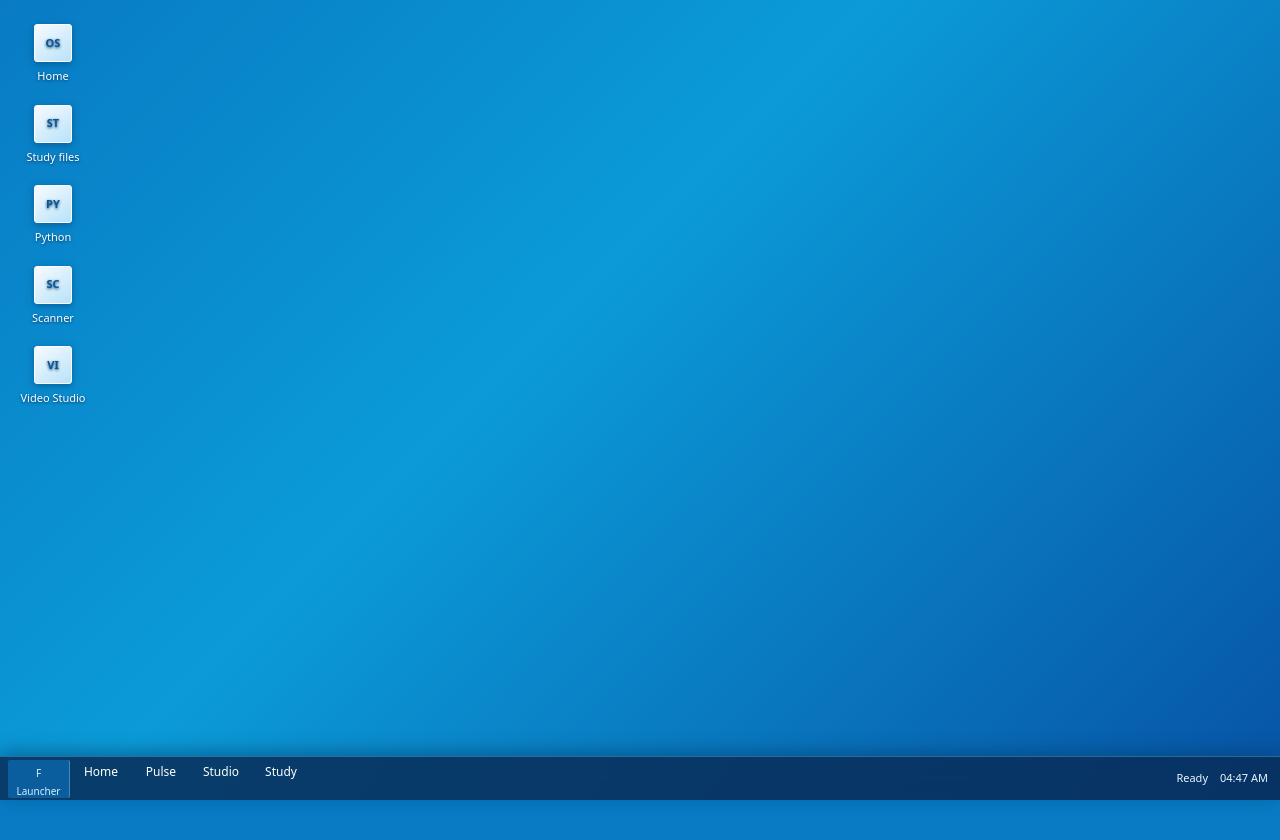
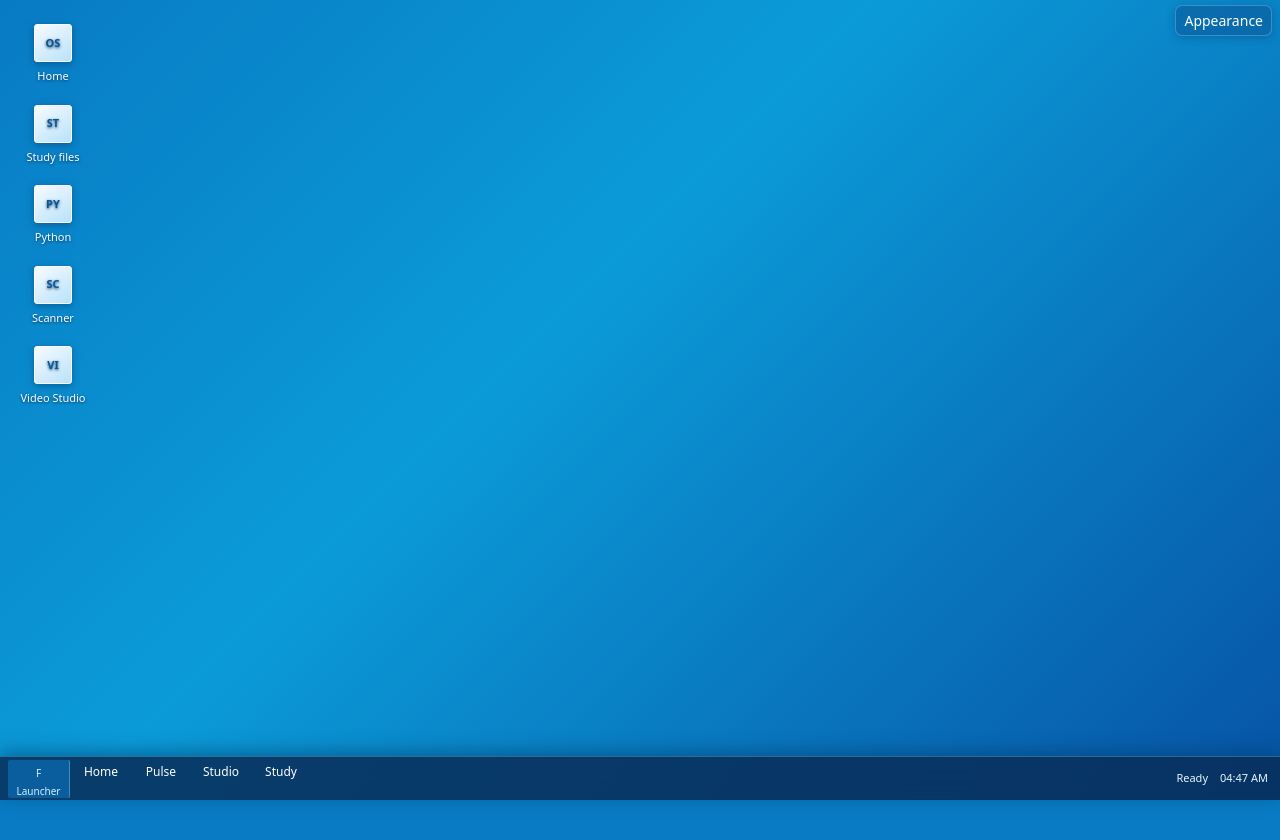
Before and after one commit to aldanedev-create/flaxon-os, a website: page templates/index.html in a window 1280 px wide. Drawn offline with Linux system fonts and the light colour scheme; files that its build step writes are made by us from their sources; no server answers; files whose address does not match are found by name.

Commit message:
Keep appearance control above desktop panels

```diff
--- a/public/css/app.css
+++ b/public/css/app.css
@@ -138,7 +138,10 @@ body.desktop-mode .sidebar { display:none; }
 body.desktop-mode .workspace { height:calc(100vh - 44px); border:0; border-radius:0; background:transparent; box-shadow:none; }
 body.desktop-mode .topbar { height:38px; padding:0 12px; background:transparent; border:0; }
 body.desktop-mode .topbar strong, body.desktop-mode .topbar .muted { display:none; }
-body.desktop-mode .top-actions { display:none; }
+body.desktop-mode .top-actions { display:flex; position:fixed; top:5px; right:8px; z-index:200; gap:4px; }
+body.desktop-mode .top-actions .window-control { display:none; }
+body.desktop-mode .top-actions button:first-of-type { display:none; }
+body.desktop-mode .top-actions button { display:block; color:#fff; background:#075b98cc; border-color:#b9e7ff66; box-shadow:0 2px 8px #003c6755; }
 body.desktop-mode .top-actions { justify-content:flex-end; }
 body.desktop-mode .top-actions button { background:#0a5fa0aa; border-color:#9dd8ff55; padding:4px 8px; }
 body.desktop-mode .content { height:calc(100% - 38px); padding:14px 18px 18px 120px; }
```
